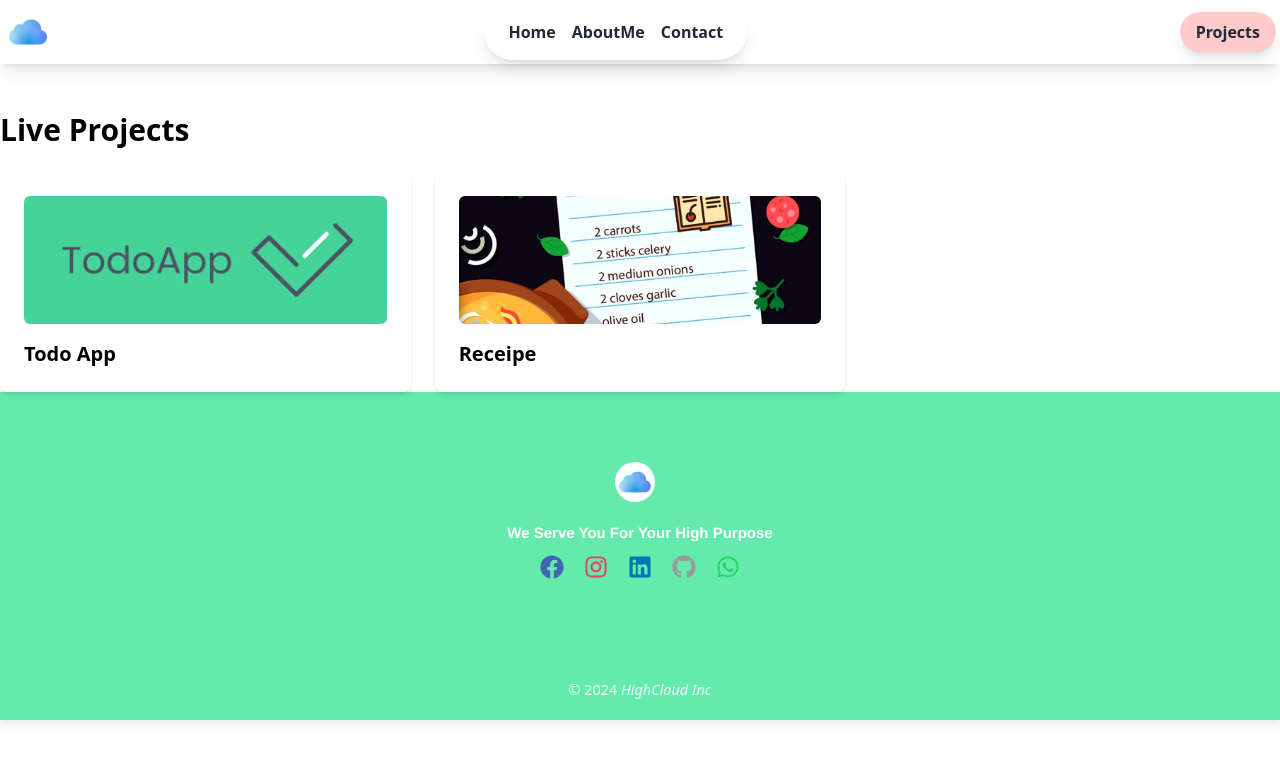
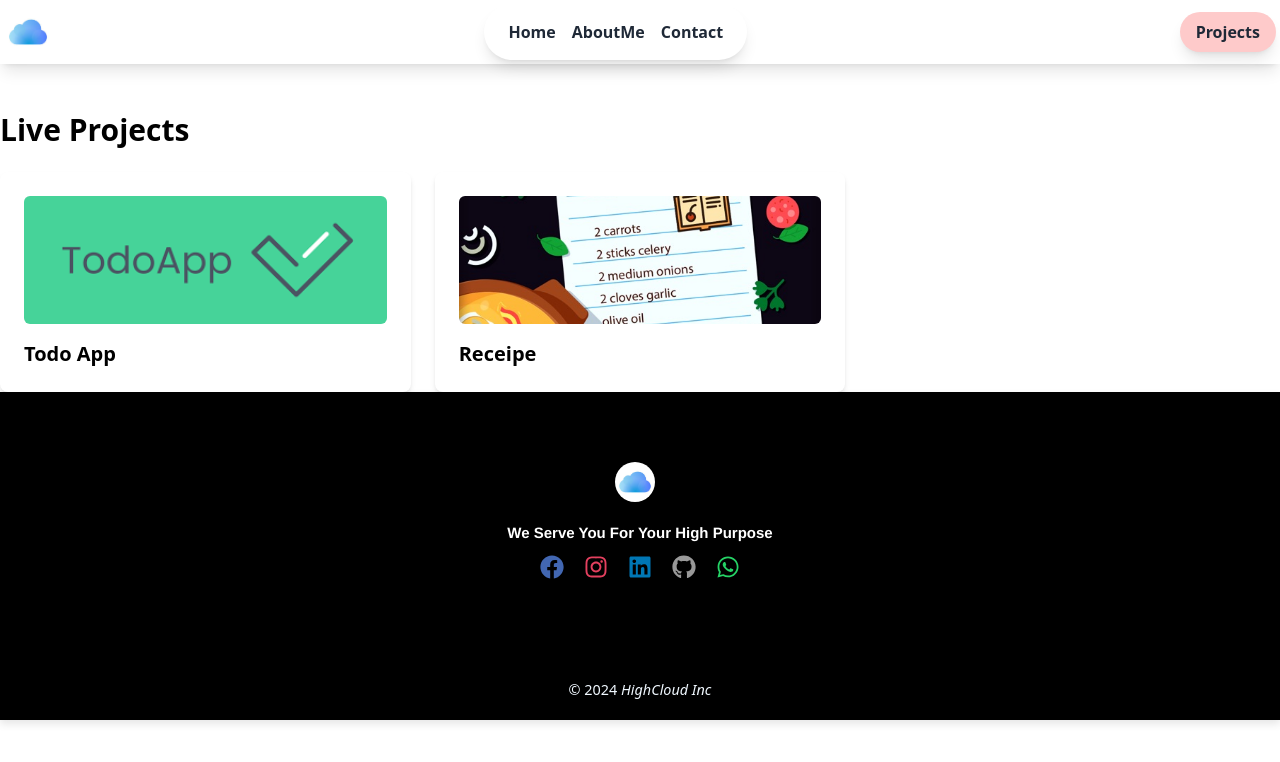
Before and after one commit to quadribola91/Portfolio0, a React (Create React App) app: page /projects in a window 1280 px wide. Shown: the top 762 px of the page. Built offline with nearby package versions, Linux system fonts and the light colour scheme.

Commit message:
Update Footer.css

```diff
--- a/src/Footer.css
+++ b/src/Footer.css
@@ -5,7 +5,7 @@
   flex-direction: column;
   justify-content: space-between;
   align-items: center;
-  background-color: #64ebac;
+  background-color: #000000;
   color: rgb(255, 255, 255);
   padding: 20px;
   width: 100%;
@@ -64,7 +64,7 @@
 
 .IconName {
   position: absolute;
-  font-size: 18px;
+  font-size: 12px;
   top: 100%;
   left: 50%;
   transform: translateX(-50%);
@@ -75,7 +75,7 @@
 
 .HoverableIcon:hover .IconName {
   opacity: 1;
-  font-size: 18px;
+  font-size: 12px;
 }
 
 /* src/components/Footer/Footer.css */
```
